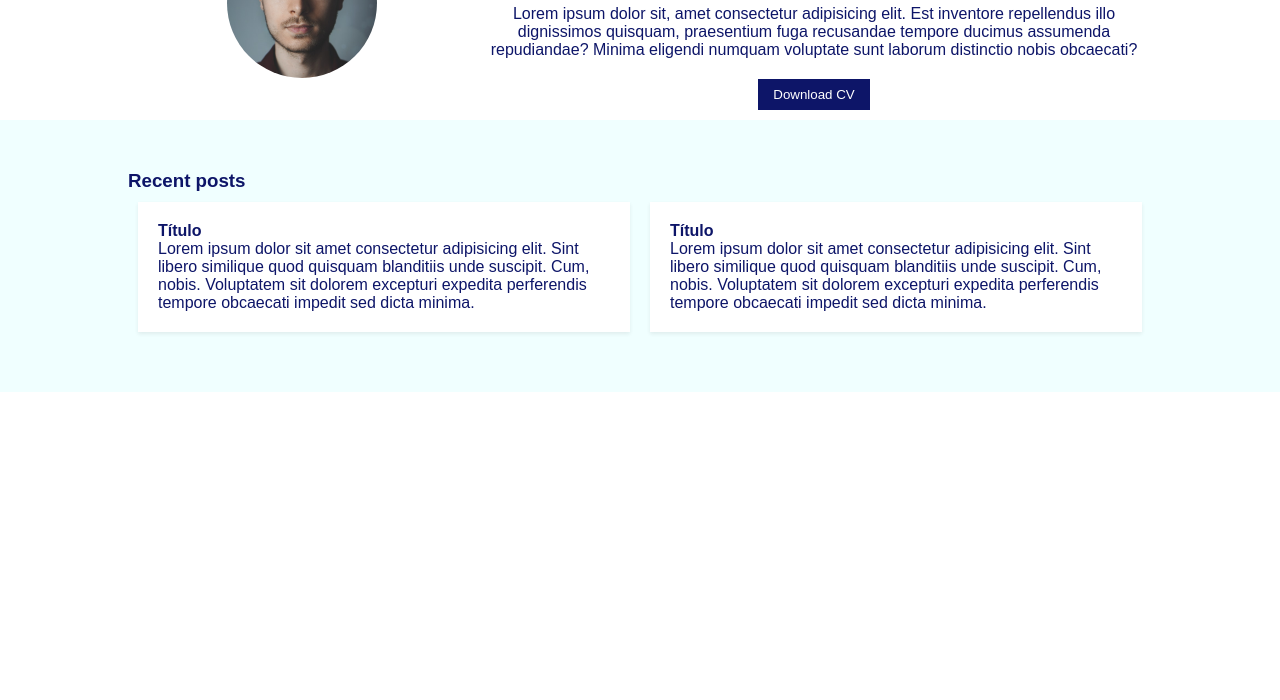
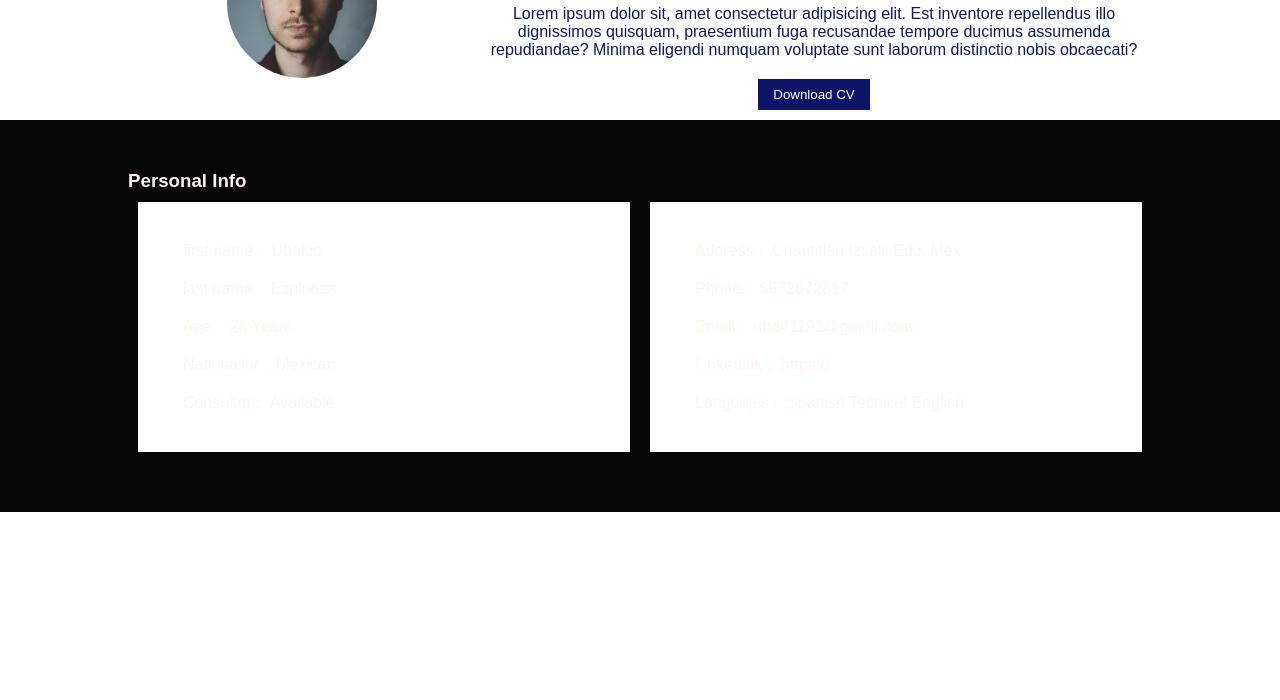
Before and after one commit to ubaldoesp/personal-website, a plain HTML site: page index.html in a window 1280 px wide. Shown: the part 100-800 px from the top of the page. Drawn offline with Linux system fonts and the light colour scheme.

Commit message:
initial commit

```diff
--- a/css/styles.css
+++ b/css/styles.css
@@ -27,6 +27,9 @@ section {
     right: 0;
 }
 
+ul li a{
+    text-decoration: none;
+}
 
 /*
  ======================== Banner =============================
@@ -47,9 +50,17 @@ section {
  ======================== Posts =============================
 */
 .posts {
-    background-color: azure;
+    background-color: rgb(5, 5, 5);
 }
 
+ul li {
+    list-style:none;
+    margin: 20px;
+}
+
+span {
+    padding-left: 5px;
+}
 /*
 ======================== Components =============================
 */
@@ -75,6 +86,10 @@ section {
 .primary-text {
     color: #0d1568;
 }
+
+.second-text{
+    color: seashell;
+}
 .center-text {
     text-align: center;
 }
--- a/index.html
+++ b/index.html
@@ -34,7 +34,7 @@
                     <div class="profile-picture"></div>
                 </div>
                 <div class="col-md-8">
-                    <h1 class="space-top">Hi, my name is Erik ...</h1>
+                    <h1 class="space-top">Hi, my name is Ubaldo ...</h1>
                     <p class="space-top">
                         Lorem ipsum dolor sit, amet consectetur adipisicing elit. Est inventore repellendus illo dignissimos quisquam, praesentium fuga recusandae tempore ducimus assumenda repudiandae? Minima eligendi numquam voluptate sunt laborum distinctio nobis obcaecati?
                     </p>
@@ -49,21 +49,32 @@
     <!-- Posts -->
     <section class="posts">
         <div class="container primary-text">
-            <h3>Recent posts</h3>
+            <h3 class="second-text">Personal Info</h3>
             <div class="row">
                 <div class="col-md-6 paddingless">
                     <div class="card">
                         <div class="card-body">
-                            <h4>Título</h4>
-                            Lorem ipsum dolor sit amet consectetur adipisicing elit. Sint libero similique quod quisquam blanditiis unde suscipit. Cum, nobis. Voluptatem sit dolorem excepturi expedita perferendis tempore obcaecati impedit sed dicta minima.
+                            <ul class="second-text">
+                                <li> <span class="title">first name :</span> <span class="">Ubaldo</span> </li>
+                                <li> <span class="title">last name :</span> <span class="">Espinosa</span> </li>
+                                <li> <span class="title">Age :</span> <span class="">28 Years</span> </li>
+                                <li> <span class="title">Nationality :</span> <span class="">Mexican</span> </li>
+                                <li> <span class="title">Consultor :</span> <span class="">Available</span> </li>
+                            </ul>
                         </div>
                     </div>
+
                 </div>
                 <div class="col-md-6">
                     <div class="card">
                         <div class="card-body">
-                            <h4>Título</h4>
-                            Lorem ipsum dolor sit amet consectetur adipisicing elit. Sint libero similique quod quisquam blanditiis unde suscipit. Cum, nobis. Voluptatem sit dolorem excepturi expedita perferendis tempore obcaecati impedit sed dicta minima.
+                            <ul class="second-text">
+                                <li> <span class="title">Address :</span> <span class="">Cuautitlán Izcalli Edo. Mex</span> </li>
+                                <li> <span class="title">Phone :</span> <span class="">5572672817</span> </li>
+                                <li> <span class="title">Email :</span> <span class="">uba41192@gmail.com</span> </li>
+                                <li> <span class="title">Linkedink :</span> <span class="">https://</span> </li>
+                                <li> <span class="title">Languajes :</span> <span class="">Spanish Tecnical English</span> </li>
+                            </ul>
                         </div>
                     </div>
                 </div>
--- /dev/null
+++ b/showMenu.js
@@ -0,0 +1,3 @@
+function showMenu() {
+    document.getElementById('menu').classList.toggle('hide');
+}
```
